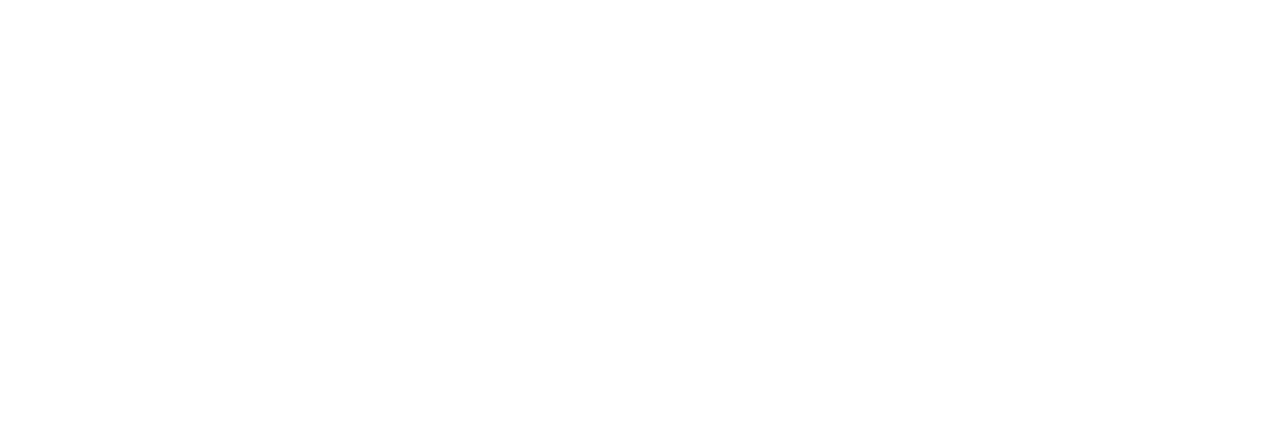
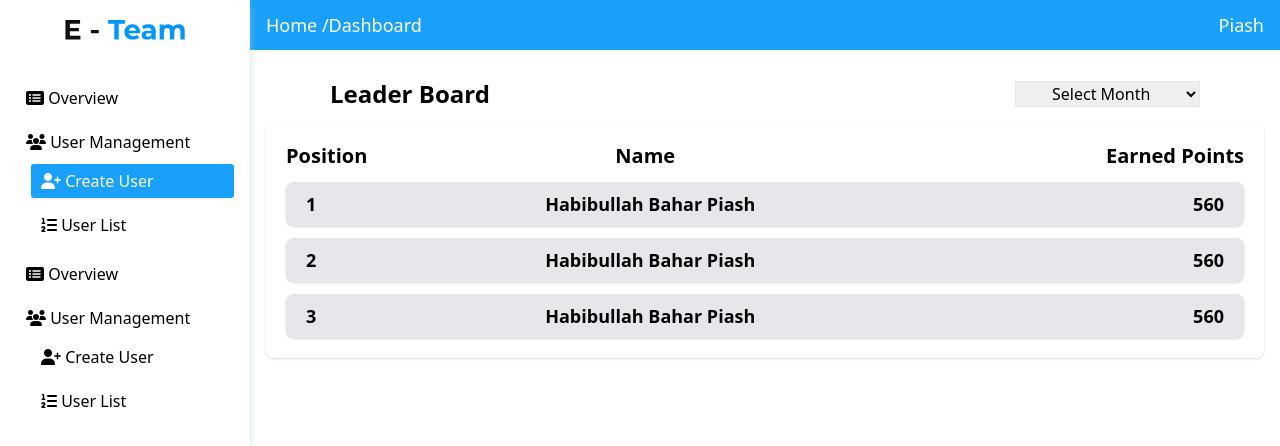
Before and after one commit to web-shoharab-pk/E-Team, a React (Create React App) app: page /leaderBoard in a window 1280 px wide. Shown: the top 446 px of the page. Built offline with nearby package versions, Linux system fonts and the light colour scheme.

Commit message:
leader board update

```diff
--- a/src/App.tsx
+++ b/src/App.tsx
@@ -13,6 +13,7 @@
 import CreateUser from "./components/CreateUser/CreateUser";
 import AssignmentArea from "./components/AssignmentArea/AssignmentArea";
 import FeedBacks from "./components/FeedBacks/FeedBacks";
+import LeaderBoard from "./components/LeaderBoard/LeaderBoard";
 
 const App = () => {
   return (
@@ -37,6 +38,11 @@
         <Route path="/create-user">
           <Dashboard>
             <CreateUser />
+          </Dashboard>
+        </Route>
+        <Route path="/leaderBoard">
+          <Dashboard>
+            <LeaderBoard />
           </Dashboard>
         </Route>
         <Route path="/dashboard">
--- /dev/null
+++ b/src/components/LeaderBoard/LeaderBoard.tsx
@@ -0,0 +1,55 @@
+import React from 'react';
+
+const LeaderBoard = () => {
+    return (
+        <div>
+            <div className="flex mx-16 items-center my-3 justify-between">
+                <h1 className="text-2xl font-bold">Leader Board</h1>
+
+                <select className="border px-8" name="" id="">
+                    <option value="">Select Month</option>
+                    <option value="">January</option>
+                    <option value="">February</option>
+                    <option value="">March</option>
+                    <option value="">April</option>
+                    <option value="">May</option>
+                    <option value="">June</option>
+                    <option value="">July</option>
+                    <option value="">August</option>
+                    <option value="">September</option>
+                    <option value="">October</option>
+                    <option value="">November</option>
+                    <option value="">December</option>
+                </select>
+            </div>
+
+            <div className="shadow rounded-lg p-5">
+                <div className="flex w-full justify-between">
+                    <h5 className="w-1/4 text-xl font-semibold">Position</h5>
+                    <h5 className="w-1/4 text-center text-xl font-semibold">Name</h5>
+                    <h5 className="w-1/2 text-right text-xl font-semibold">Earned Points</h5>
+                </div>
+
+                <div className="flex shadow mt-3 py-2 px-5 bg-gray-200 rounded-lg">
+                    <h5 className="w-1/4 font-semibold text-lg">1</h5>
+                    <h5 className="w-1/4 font-semibold text-lg text-center">Habibullah Bahar Piash</h5>
+                    <h5 className="w-1/2 font-semibold text-lg text-right">560</h5>
+                </div>
+
+                <div className="flex shadow mt-3 py-2 px-5 bg-gray-200 rounded-lg">
+                    <h5 className="w-1/4 font-semibold text-lg">2</h5>
+                    <h5 className="w-1/4 font-semibold text-lg text-center">Habibullah Bahar Piash</h5>
+                    <h5 className="w-1/2 font-semibold text-lg text-right">560</h5>
+                </div>
+
+                <div className="flex shadow mt-3 py-2 px-5 bg-gray-200 rounded-lg">
+                    <h5 className="w-1/4 font-semibold text-lg">3</h5>
+                    <h5 className="w-1/4 font-semibold text-lg text-center">Habibullah Bahar Piash</h5>
+                    <h5 className="w-1/2 font-semibold text-lg text-right">560</h5>
+                </div>
+            </div>
+        </div>
+    );
+};
+
+export default LeaderBoard;
```
